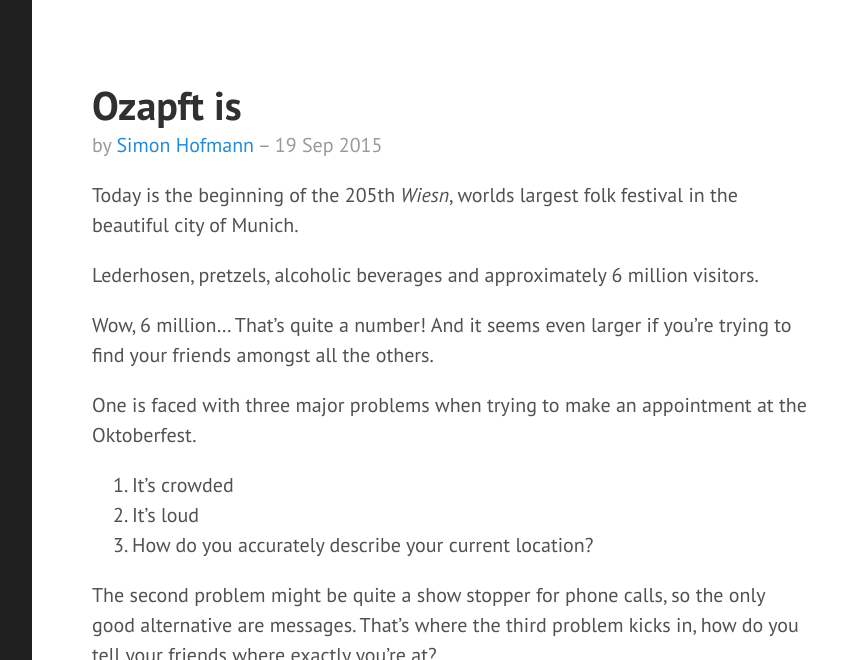
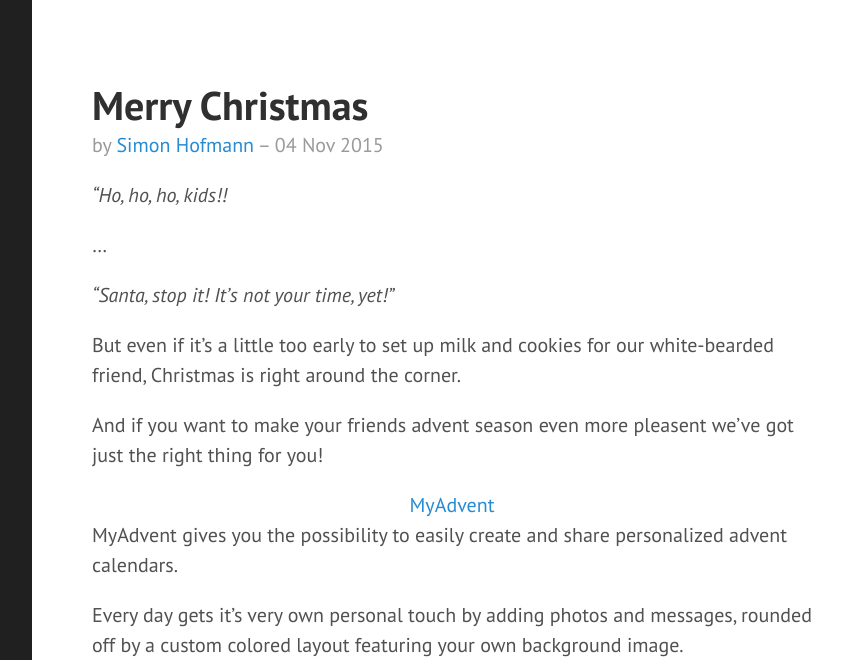
Before and after one commit to Haroenv/FauDroids.github.io, a Jekyll site: the page built from index.html, in a window 1280 px wide and 1400 px high. Shown: the top 660 px of the window, without its empty margins (368-1210 px from the left). Built offline with Jekyll 4.4.1, drawn with Linux system fonts in a browser that asks for light colours; Markdown is read by kramdown in place of the engine named in the settings; the list of posts is cut into pages by our own code; some of the changed text lies outside the part shown; grey boxes are pictures that could not be loaded.

Commit message:
Mr Hyde was here …

```diff
--- /dev/null
+++ b/_posts/2015-11-04-Merry-christmas.md
@@ -0,0 +1,27 @@
+---
+layout: post
+title: Merry Christmas
+author: simon
+---
+
+*"Ho, ho, ho, kids!!*
+
+...
+
+*"Santa, stop it! It's not your time, yet!"*
+
+But even if it's a little too early to set up milk and cookies for our white-bearded friend, Christmas is right around the corner.
+
+And if you want to make your friends advent season even more pleasent we've got just the right thing for you!
+
+<center><a href="http://myadvent.net" target="_blank">MyAdvent</a></center>
+
+MyAdvent gives you the possibility to easily create and share personalized advent calendars.
+
+Every day gets it's very own personal touch by adding photos and messages, rounded off by a custom colored layout featuring your own background image.
+
+![Demo]({{ site.baseurl }}/public/imgs/myadvent.png)
+
+You can either get MyAdvent fresh off the Google Play Store <a href="https://play.google.com/store/apps/details?id=org.faudroids.myadvent"><img alt="Google Play Store" src="https://developer.android.com/images/brand/en_generic_rgb_wo_60.png" /></a>, or, if you're unfortunately not using an Android device, stick to the web version at <a href="http://myadvent.net" target="_blank">myadvent.net</a>.
+
+May you all have a pleasent advent season!
```
Also changed, not shown: _posts/2015-07-01-SigLocate.md (+1 -1 lines).
